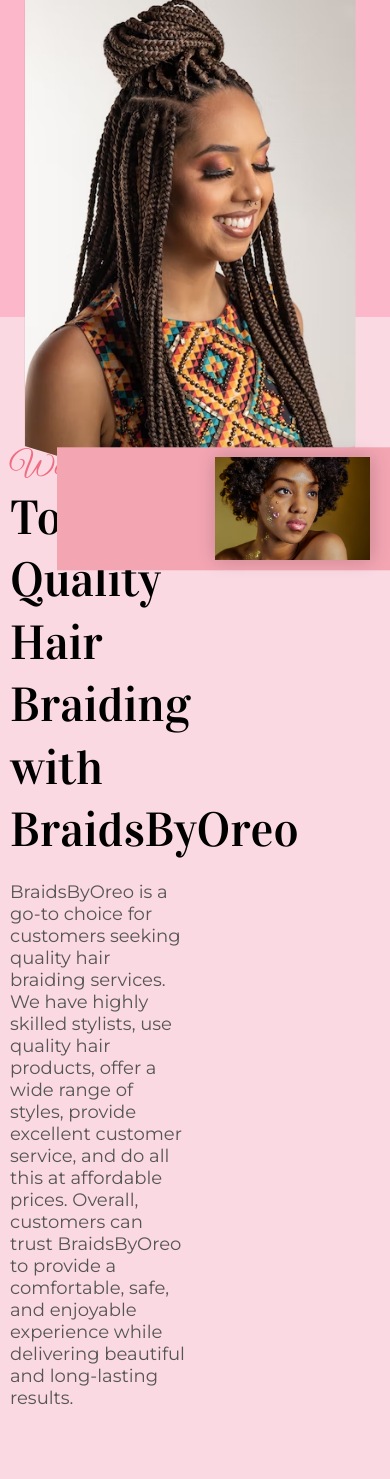
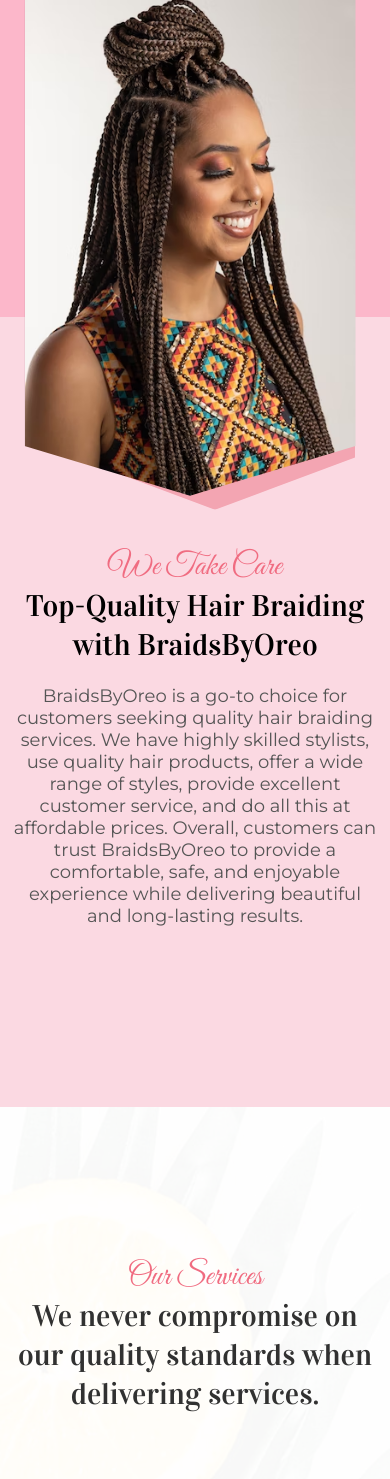
Before and after one commit to willzfrank/BraidsByOreo, a PHP site: page / in a window 390 px wide; the page is wider, and only the part inside the window is pictured. Shown: the part 527-2006 px from the top of that part. Run offline with PHP 8.4, Linux system fonts and the light colour scheme.

Commit message:
refactored mobile view of we take care section

```diff
--- a/css/index.css
+++ b/css/index.css
@@ -448,7 +448,7 @@ header {
   }
 }
 
-/* OUR SERVICES */
+/*  ==============================                       OUR SERVICES                  ==================*/
 
 .our__services {
   background-color: #fbd9e2;
@@ -576,7 +576,57 @@ header {
   }
 }
 
-/* OUR PRICING */
+@media screen and (min-width: 768px) and (max-width: 1114px) {
+  body {
+    overflow-x: hidden !important;
+  }
+}
+
+@media screen and (min-width: 1113px) and (max-width: 1115px) {
+  body {
+    overflow-x: hidden !important;
+  }
+}
+
+@media screen and (max-width: 428px) {
+  .our__services {
+    padding: 420px 0 150px;
+  }
+
+  .choose__us h1 {
+    font-size: 30px;
+  }
+}
+
+@media screen and (max-width: 768px) {
+  .our__services {
+    padding: 220px 0 150px;
+  }
+}
+
+@media screen and (max-width: 885px) {
+  .services__imgcontent img {
+    display: none;
+  }
+  .services__imgcontent {
+    display: none;
+  }
+
+  .choose__us {
+    width: 100%;
+    /* padding: 10px 30px; */
+  }
+
+  .services__content {
+    display: flex;
+    align-items: center;
+    justify-content: center;
+    flex-direction: column;
+    text-align: center;
+  }
+}
+
+/* ===============                       OUR PRICING          ======================== */
 
 .our__pricing {
   background-image: url('../assets/ourservices.jpg');
@@ -772,8 +822,6 @@ header {
   }
 
   .pricing__col {
-    /* flex: 0 0 100%;
-    max-width: 100%; */
     position: relative;
     width: 100%;
     min-height: 1px;
@@ -1265,6 +1313,7 @@ footer ul li {
   align-items: center;
   justify-content: center;
   padding-bottom: 1rem;
+  text-align: center;
   font-family: var(--font-body);
 }
 
--- a/index.html
+++ b/index.html
@@ -9,7 +9,7 @@
       rel="stylesheet"
       href="https://unicons.iconscout.com/release/v4.0.0/css/line.css"
     />
-    <title>Braidsbyoreo</title>
+    <title>BraidsByOreo</title>
   </head>
   <body>
     <header>
```
